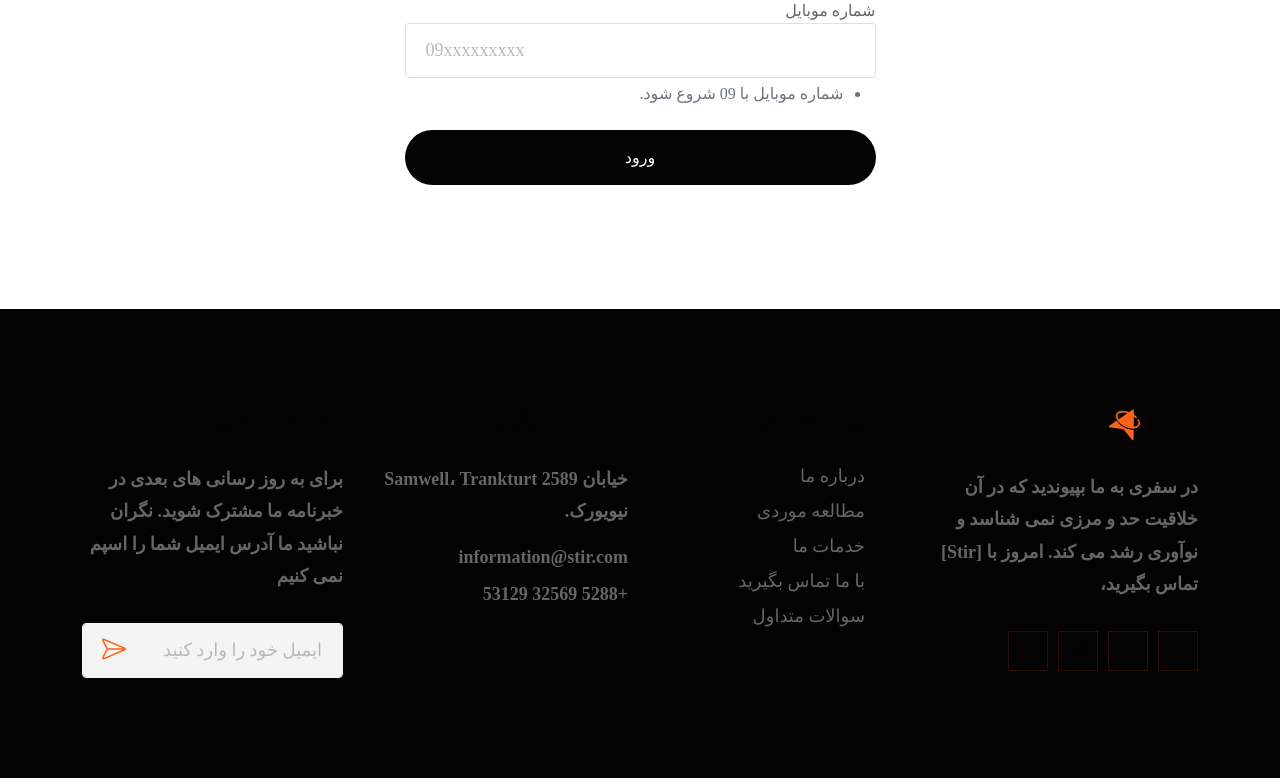
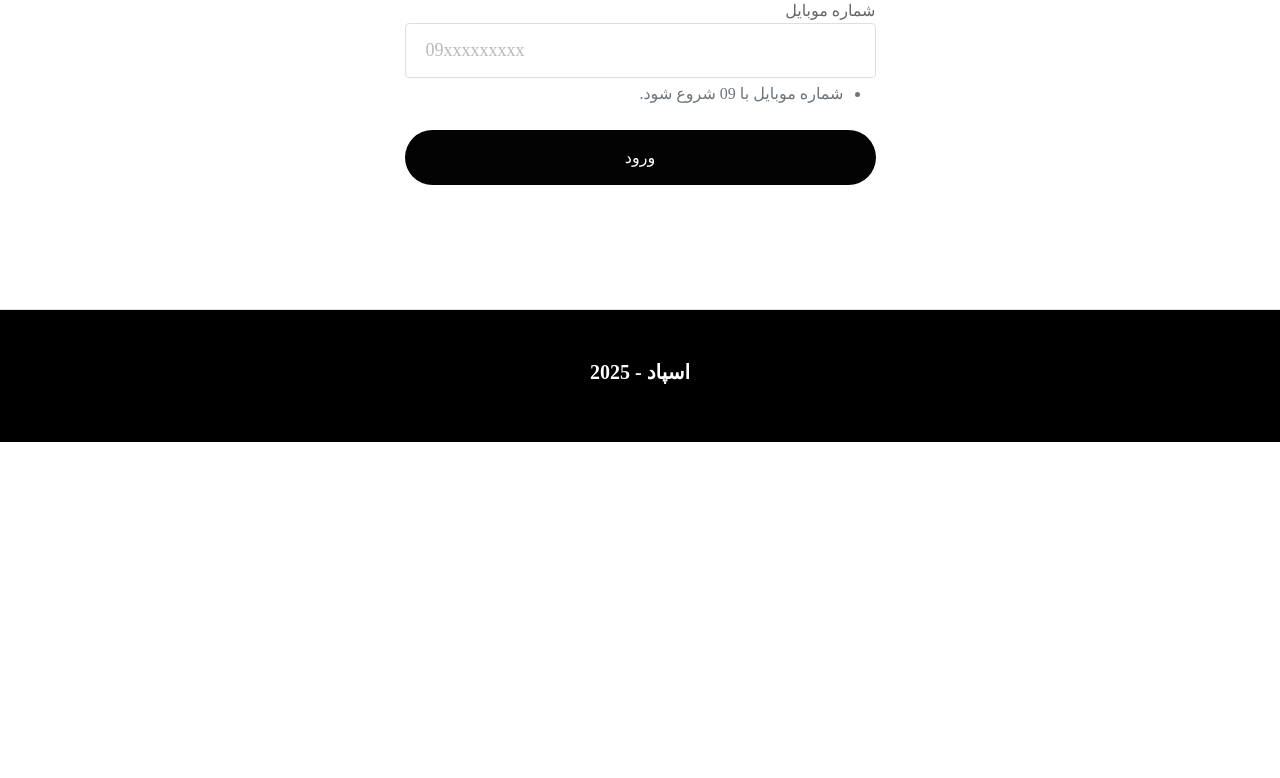
Before and after one commit to AbolfazlAbdi48/aspad, a Django app: page /account/login/ in a window 1280 px wide. Shown: the part 270-1048 px from the top of the page. After the commit the page ends 712 px from the top, so only its background shows below. Run offline with Django 5.2, Linux system fonts and the light colour scheme; some libraries are stand-ins or nearby versions; some web fonts are replaced.

Commit message:
Update: ui and links

```diff
--- a/auction_module/urls.py
+++ b/auction_module/urls.py
@@ -1,11 +1,13 @@
 from django.urls import path
 from .views import (
     AuctionDetailView,
-    BidCreateView
+    BidCreateView,
+    AuctionListView
 )
 
 app_name = "auction"
 urlpatterns = [
+    path("", AuctionListView.as_view(), name="auction-list"),
     path("<int:pk>/", AuctionDetailView.as_view(), name="auction-detail"),
     path("<int:pk>/bid", BidCreateView.as_view(), name="auction-bid"),
 ]
--- a/core/templates/base/base.html
+++ b/core/templates/base/base.html
@@ -84,62 +84,13 @@
 
 {% endblock %}
 
-<div class="footer-area pt-100 pb-75 bg-color-030303">
+<div class="footer-area pt-50 pb-50 bg-black border-top">
     <div class="container">
         <div class="row" data-cues="slideInUp">
-            <div class="col-lg-3 col-sm-6">
-                <div class="footer-single-item">
-                    <a href="index.html" class="logo"><img src="assets/images/logo.svg" alt="logo"></a>
-                    <p>در سفری به ما بپیوندید که در آن خلاقیت حد و مرزی نمی شناسد و نوآوری رشد می کند. امروز با
-                        [Stir] تماس بگیرید،</p>
-                    <ul class="social-link ps-0 mb-0 list-unstyled">
-                        <li><a href="https://facebook.com/" target="_blank"><i
-                                class="fa-brands fa-facebook-f"></i></a></li>
-                        <li><a href="https://twitter.com/" target="_blank"><i class="fa-brands fa-twitter"></i></a>
-                        </li>
-                        <li><a href="https://instagram.com/" target="_blank"><i
-                                class="fa-brands fa-instagram"></i></a></li>
-                        <li><a href="https://linkedin.com/" target="_blank"><i
-                                class="fa-brands fa-linkedin-in"></i></a></li>
-                    </ul>
-                </div>
-            </div>
-            <div class="col-lg-3 col-sm-6">
-                <div class="footer-single-item ms-lg-5">
-                    <h3>لینک های مفید</h3>
-                    <ul class="useful-link">
-                        <li><a href="about-us.html">درباره ما</a></li>
-                        <li><a href="case-study.html">مطالعه موردی</a></li>
-                        <li><a href="services.html">خدمات ما</a></li>
-                        <li><a href="contact-us.html">با ما تماس بگیرید</a></li>
-                        <li><a href="faq.html">سوالات متداول</a></li>
-                    </ul>
-                </div>
-            </div>
-            <div class="col-lg-3 col-sm-6">
-                <div class="footer-single-item">
-                    <h3>با ما تماس بگیرید</h3>
-                    <p class="mb-3">خیابان Samwell، Trankturt 2589 نیویورک.</p>
-                    <ul class="contact-info ms-0">
-                        <li><a href="mailto:information@stir.com">information@stir.com</a></li>
-                        <li><a href="tel:+52883256953129">+5288 32569 53129</a></li>
-                    </ul>
-                </div>
-            </div>
-            <div class="col-lg-3 col-sm-6">
-                <div class="footer-single-item">
-                    <h3>مشترک ما شوید</h3>
-                    <p>برای به روز رسانی های بعدی در خبرنامه ما مشترک شوید. نگران نباشید ما آدرس ایمیل شما را اسپم
-                        نمی کنیم</p>
-                    <form class="position-relative z-1">
-                        <input type="text" class="form-control" placeholder="ایمیل خود را وارد کنید">
-                        <button
-                                type="submit"
-                                class="p-0 bg-transparent border-0 send-btn position-absolute top-50 end-0 translate-middle-y">
-                            <i
-                                    class="fa-light fa-paper-plane-top"></i></button>
-                    </form>
-                </div>
+            <div class="col-12">
+{#                <div class="footer-single-item">#}
+                    <h5 class="text-center text-white">اسپاد - 2025</h5>
+{#                </div>#}
             </div>
         </div>
     </div>
```
Also changed, not shown: account/templates/account/evaluation_request_list.html (+12 -6 lines), auction_module/templates/auction/auction_list.html (added, +49 -0 lines), auction_module/views.py (+6 -1 lines), core/templates/core/home.html (+6 -4 lines), 1 other file.
